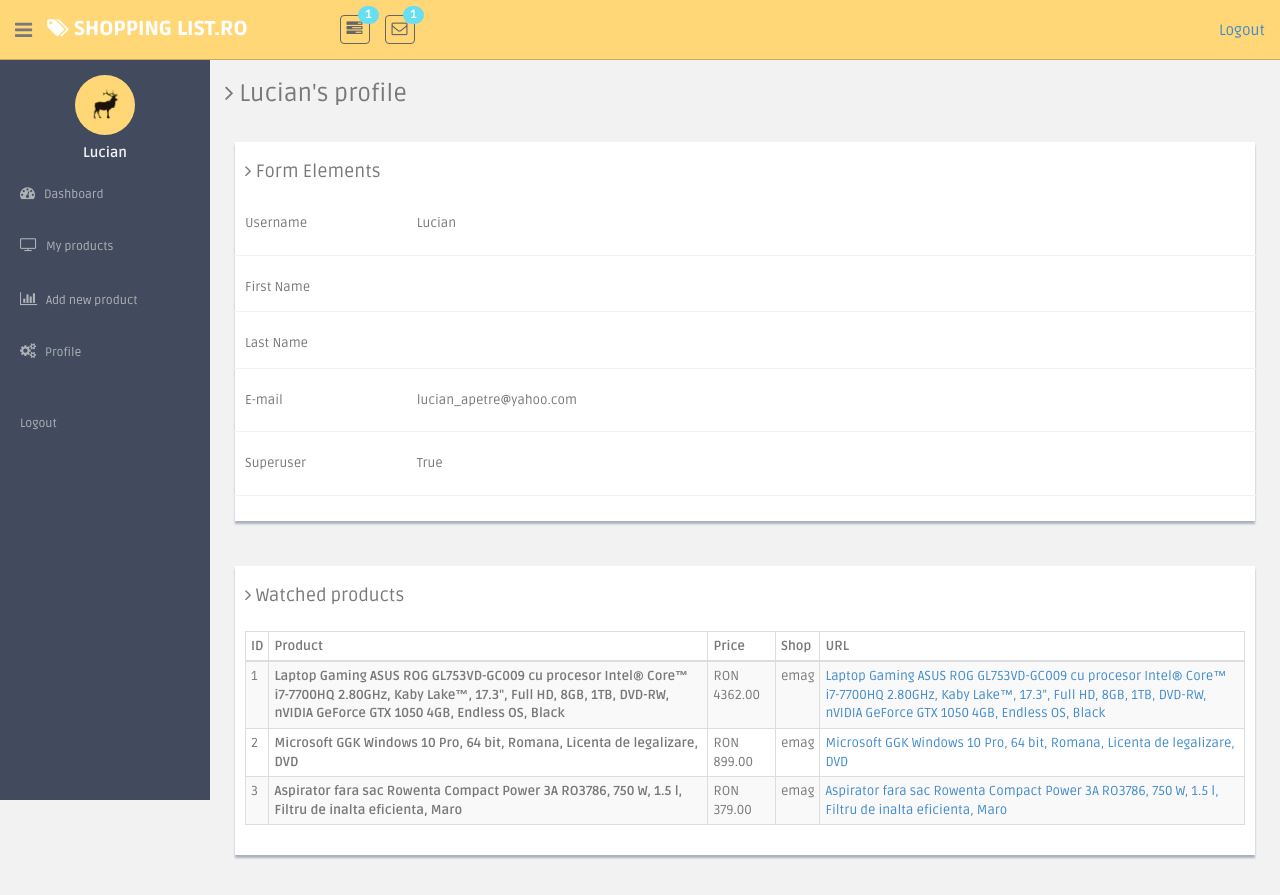
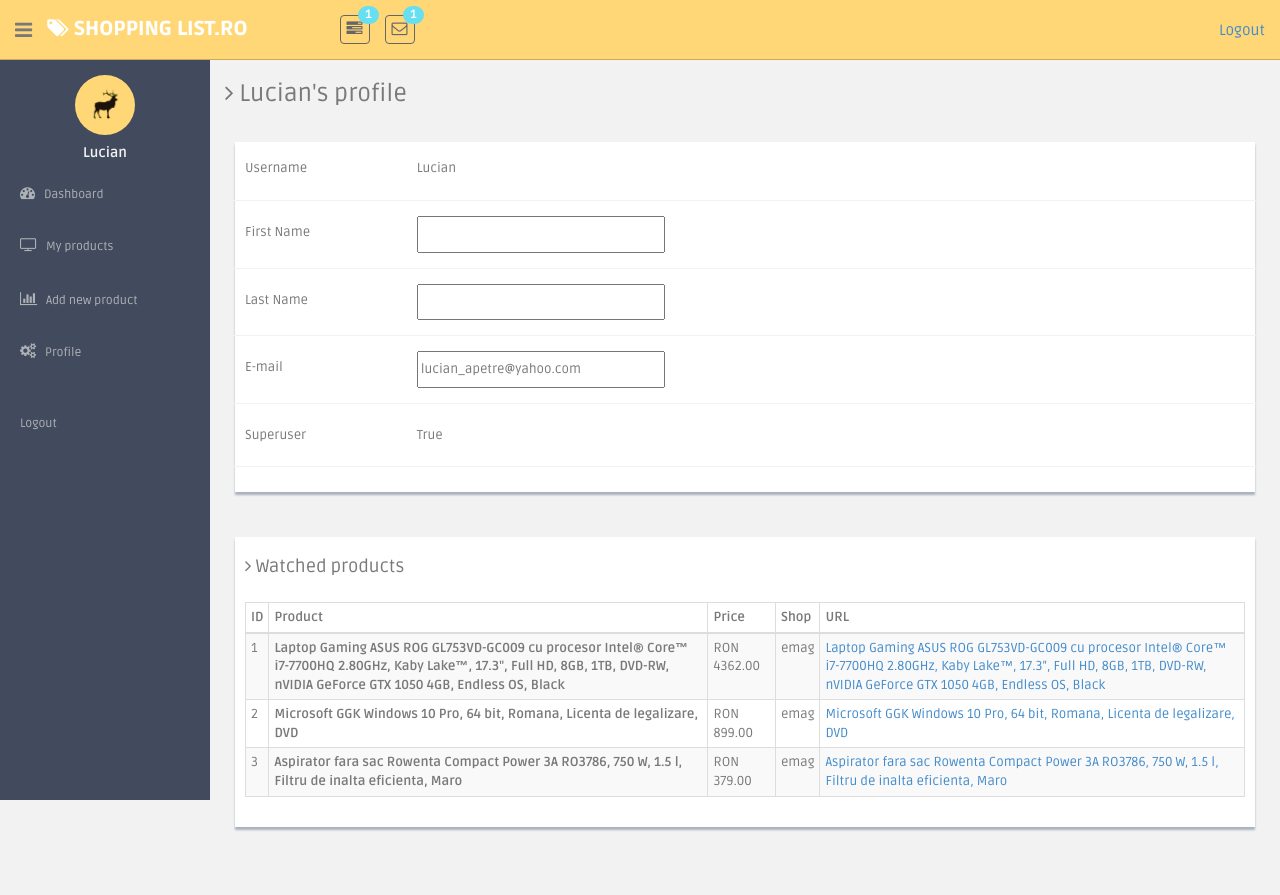
Before and after one commit to luciluci/PriceTrail, a Django app: page /profile/ in a window 1280 px wide. Shown: the top 895 px of the page. Run offline with Django 3.2, Linux system fonts and the light colour scheme; a user stored in the database is signed in; data comes from the database, SQL or seed files in the repository; some libraries are stand-ins or nearby versions.

Commit message:
Added profile edit feature

```diff
--- a/PriceTrail/PriceTrail/urls.py
+++ b/PriceTrail/PriceTrail/urls.py
@@ -21,7 +21,7 @@
 #user related views
 from .views import index_view, login_view, register_view, profile_view
 #products related views
-from .views import my_products_view, delete_product, add_new_product, dashboard_view, test_email_notifications
+from .views import my_products_view, delete_product, add_new_product, dashboard_view, test_email_notifications, edit_profile_view
 
 urlpatterns = [
     url(r'^admin/', admin.site.urls),
@@ -37,6 +37,7 @@
     url(r'^add-new-product/$', add_new_product, name='add-new-product'),
     url(r'^validate-product/$', validate_product, name='validate-product'),
     url(r'^dashboard/$', dashboard_view, name='dashboard'),
+    url(r'^edit-profile/$', edit_profile_view, name='edit-profile'),
 
     #modal window
     url(r'^display-product/(?P<id>\d+)/', display_product, name='display-product'),
--- a/PriceTrail/PriceTrail/views.py
+++ b/PriceTrail/PriceTrail/views.py
@@ -262,6 +262,20 @@
 
     return HttpResponse(json.dumps(pdata), content_type='application/json')
 
+@login_required(login_url='/login')
+def edit_profile_view(request):
+    if request.method == 'POST':
+        email = request.POST['email']
+        first_name = request.POST['firstname']
+        last_name = request.POST['lastname']
+        current_user = request.user
+        current_user.first_name = first_name
+        current_user.last_name = last_name
+        current_user.email = email
+        current_user.save()
+    return profile_view(request)
+
+
 #iframe to be displayed in a modal window
 def display_product(request, id):
     product = Product.objects.get(id=id)
--- a/PriceTrail/templates/emails/newsletter.html
+++ b/PriceTrail/templates/emails/newsletter.html
@@ -37,10 +37,10 @@
     <table class="wrapper" style="border-collapse: collapse;table-layout: fixed;min-width: 320px;width: 100%;background-color: #ddf0e6;" cellpadding="0" cellspacing="0" role="presentation"><tbody><tr><td>
 
       <div role="section">
-      <div class="layout one-col fixed-width" style="padding-top: 10px;Margin: 0 auto;max-width: 600px;min-width: 320px; width: 320px;width: calc(28000% - 167400px);overflow-wrap: break-word;word-wrap: break-word;word-break: break-word;">
+      <div class="layout one-col fixed-width" style="padding-top: 10px;Margin: 0 auto;max-width: 800px;min-width: 320px; width: 320px;width: calc(28000% - 167400px);overflow-wrap: break-word;word-wrap: break-word;word-break: break-word;">
         <div class="layout__inner" style="border-collapse: collapse;display: table;width: 100%;background-color: #ffffff;" emb-background-style="">
 
-          <div class="column" style="text-align: left;color: #697d71;font-size: 14px;line-height: 21px;font-family: Merriweather,Georgia,serif;max-width: 600px;min-width: 320px; width: 320px;width: calc(28000% - 167400px);">
+          <div class="column" style="text-align: left;color: #697d71;font-size: 14px;line-height: 21px;font-family: Merriweather,Georgia,serif;max-width: 800px;min-width: 320px; width: 320px;width: calc(28000% - 167400px);">
 
 
             <div style="margin: 20px;">
@@ -78,7 +78,7 @@
 
             <div style="Margin-left: 20px;Margin-right: 20px;">
               <div class="btn btn--flat btn--large" style="Margin-bottom: 20px;text-align: center;">
-                <!--[if !mso]--><a style="border-radius: 4px;display: inline-block;font-size: 14px;font-weight: bold;line-height: 24px;padding: 12px 24px;text-align: center;text-decoration: none !important;transition: opacity 0.1s ease-in;color: #ffffff !important;background-color: #47805e;font-family: Merriweather, Georgia, serif;" href="http://ds.createsend1.com/t/j-l-bditluk-l-r/" target="_blank">Go to page</a></div>
+                <!--[if !mso]--><a style="border-radius: 4px;display: inline-block;font-size: 14px;font-weight: bold;line-height: 24px;padding: 12px 24px;text-align: center;text-decoration: none !important;transition: opacity 0.1s ease-in;color: #ffffff !important;background-color: #47805e;font-family: Merriweather, Georgia, serif;" href="http://shopping-list.ro/my-products/" target="_blank">Go to page</a></div>
             </div>
           </div>
         </div>
--- a/PriceTrail/templates/user/profile.html
+++ b/PriceTrail/templates/user/profile.html
@@ -9,9 +9,9 @@
 <!-- BASIC FORM ELELEMNTS -->
 <div class="row mt">
     <div class="col-lg-12">
-      <div class="form-panel">
-          <h4 class="mb"><i class="fa fa-angle-right"></i> Form Elements</h4>
-          <form class="form-horizontal style-form" method="get">
+      <div class="form-panel panel-body">
+          <form class="form-horizontal style-form" method="post" action="{% url 'edit-profile' %}">
+              {% csrf_token %}
               <div class="form-group">
                   <label class="col-lg-2 col-sm-2 control-label">Username</label>
                   <div class="col-lg-10">
@@ -21,19 +21,19 @@
               <div class="form-group">
                   <label class="col-sm-2 col-sm-2 control-label">First Name</label>
                   <div class="col-sm-10">
-                      <p class="form-control-static">{{user.first_name}}</p>
+                      <input type="text" class="form-control-static" value="{{user.first_name}}" style="width: 30%;" onclick="myFunction()" name="firstname"></input>
                   </div>
               </div>
               <div class="form-group">
                   <label class="col-sm-2 col-sm-2 control-label">Last Name</label>
                   <div class="col-sm-10">
-                      <p class="form-control-static">{{user.last_name}}</p>
+                      <input type="text" class="form-control-static" value="{{user.last_name}}" style="width: 30%;" onclick="myFunction()" name="lastname"></input>
                   </div>
               </div>
               <div class="form-group">
                   <label class="col-sm-2 col-sm-2 control-label">E-mail</label>
                   <div class="col-sm-10">
-                      <p class="form-control-static">{{user.email}}</p>
+                      <input type="text" class="form-control-static" value="{{user.email}}" style="width: 30%;" onclick="myFunction()" name="email"></input>
                   </div>
               </div>
               <div class="form-group">
@@ -42,6 +42,15 @@
                       <p class="form-control-static">{{user.is_superuser}}</p>
                   </div>
               </div>
+              <div class="add-task-row">
+                  <button class="btn btn-success btn-sm pull-left" type="submit" id="update-profile" style="display: none;">Update profile</button>
+                  <!--<button class="btn btn-theme btn-block" type="submit" id="update-profile"><i class="fa fa-lock"></i> REGISTER</button>-->
+              </div>
+              {% if messages %}
+					{% for message in messages %}
+						<div class="alert alert-danger">Oh snap! something went wrong!</div>
+					{% endfor %}
+              {% endif %}
           </form>
       </div>
     </div><!-- col-lg-12-->
@@ -81,5 +90,13 @@
 </div>
 {% endblock %}
 
+{% block more_js%}
+    <script>
+    function myFunction() {
+        document.getElementById("update-profile").style = "";
+    }
+    </script>
+{% endblock %}
+
 {% block footer %}
 {% endblock %}
```
Also changed, not shown: PriceTrail/templates/user/register.html (+10 -1 lines).
